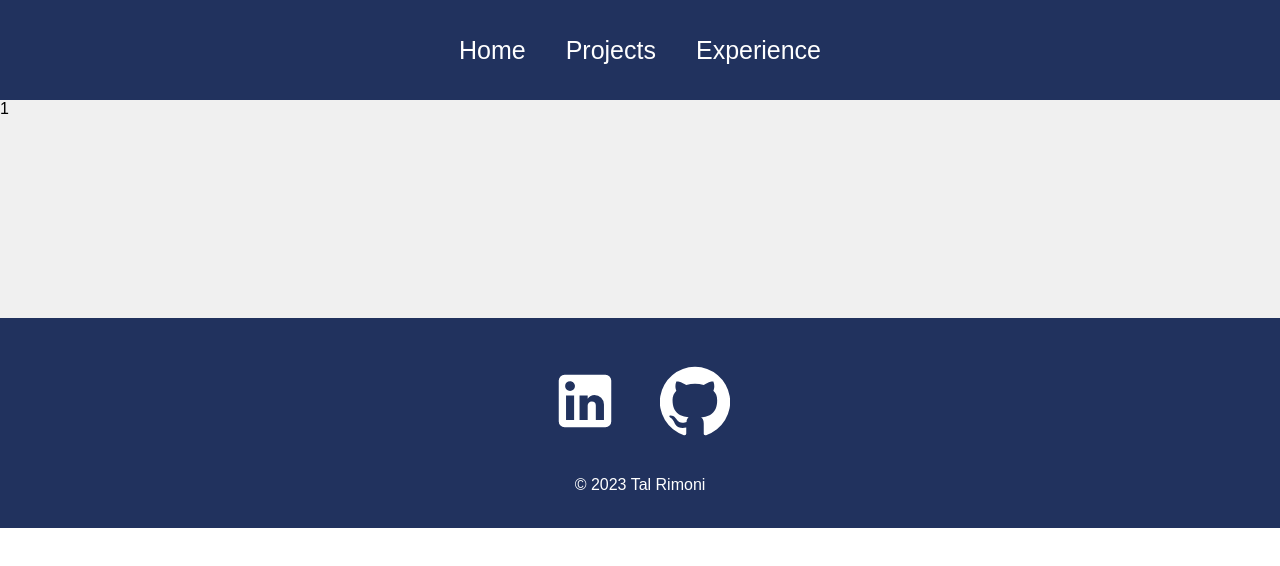
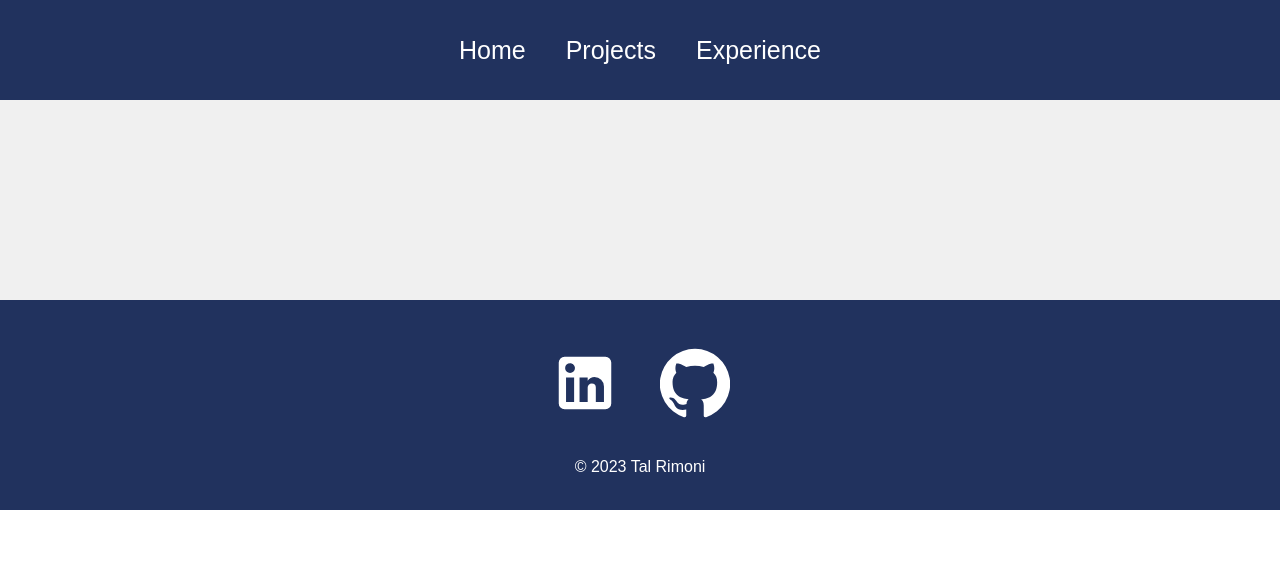
Before and after one commit to trimoni/tal-portfolio, a React (Create React App) app: page /projects/1 in a window 1280 px wide. Shown: the top 566 px of the page. Built offline with nearby package versions, Linux system fonts and the light colour scheme.

Commit message:
import proj

```diff
--- a/src/pages/ProjectDisplay.js
+++ b/src/pages/ProjectDisplay.js
@@ -1,10 +1,12 @@
 import React from 'react'
 import { useParams } from 'react-router-dom'
+import { ProjectList } from '../helpers/ProjectList'
 
 function ProjectDisplay() {
   const { id } = useParams()
+  const project = ProjectList[id]
   return (
-    <div>{id}</div>
+    <div></div>
   )
 }
 
```
